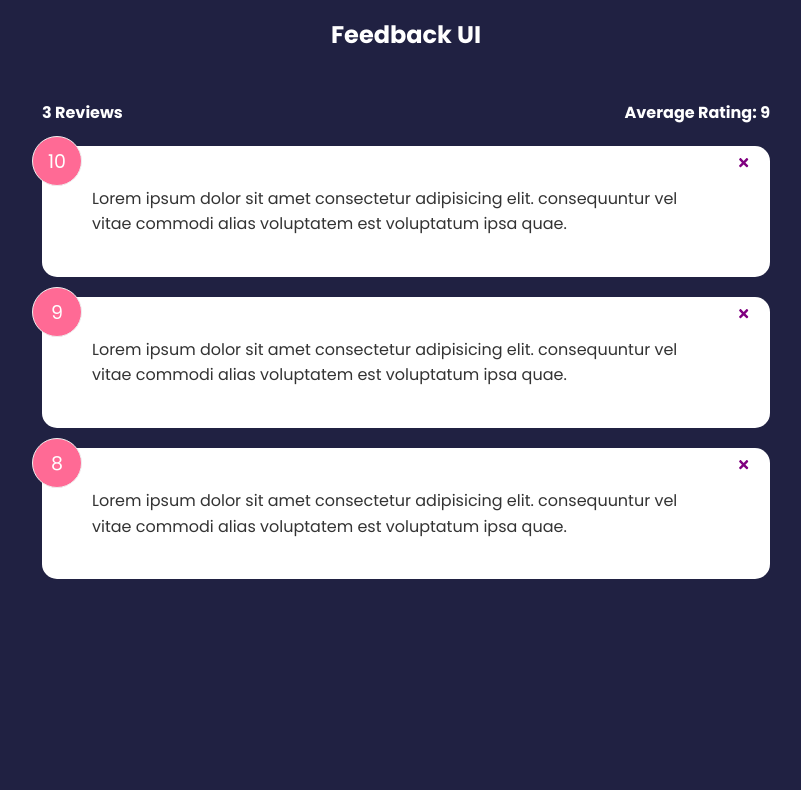
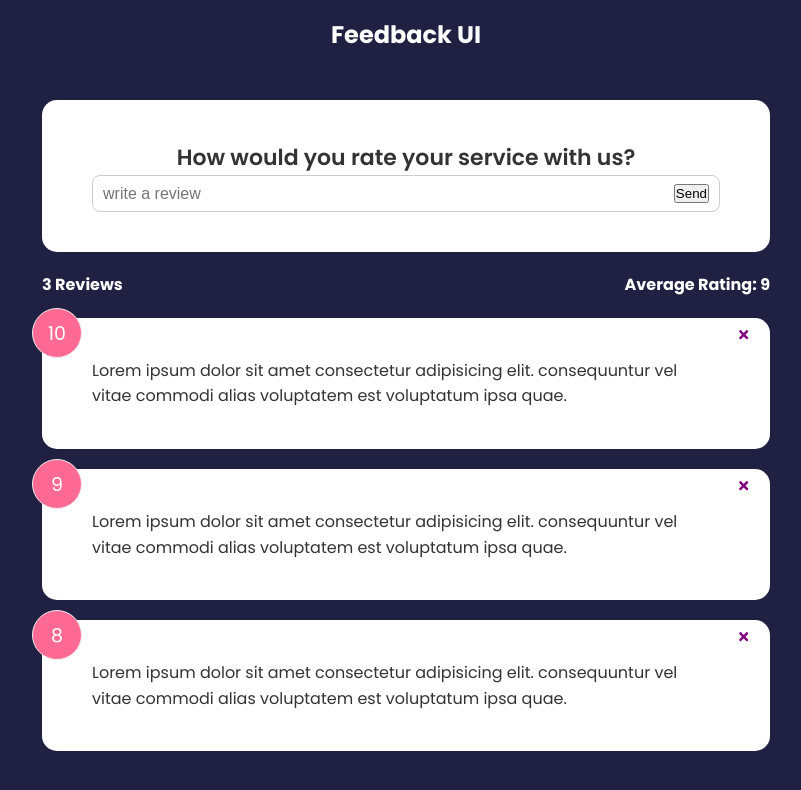
Before and after one commit to SaVanceX/feedback-app, a React (Create React App) app: page / in a window 1280 px wide. Shown: the top 790 px of the page, without its empty margins (234-1035 px from the left). Built offline with nearby package versions, Linux system fonts and the light colour scheme.

Commit message:
Form input and state

```diff
--- a/src/App.tsx
+++ b/src/App.tsx
@@ -4,6 +4,7 @@ import Header from "./components/Header";
 import FeedbackData from "./data/FeedbackData";
 import FeedbackLists from "./components/FeedbackLists";
 import FeedbackStats from "./components/FeedbackStats";
+import FeedbackForm from "./components/FeedbackForm";
 
 function App () {
   const [feedback, setFeedback] = useState(FeedbackData)
@@ -17,6 +18,7 @@ function App () {
     <>
     <Header />
     <div className="container">
+    <FeedbackForm/>
     <FeedbackStats feedback={feedback}/>
     <FeedbackLists feedback={feedback} handleDelete={deleteFeeback} />
 
--- /dev/null
+++ b/src/components/FeedbackForm.tsx
@@ -0,0 +1,27 @@
+import React from 'react'
+import { useState } from 'react'
+import Card from './Shared/Card'
+
+
+function FeedbackInput() {
+  const [text, setText] = useState('')
+
+  const handleTextChange = (e: any) => {
+    setText(e.target.value)
+  }
+
+  return (
+    <Card>
+      <form>
+        <h2>How would you rate your service with us?</h2>
+        {/* @todo - rating select component */}
+        <div className="input-group">
+          <input onChange={handleTextChange} type="text" placeholder='write a review' value={text} />
+          <button type="submit">Send</button>
+        </div>
+      </form>
+    </Card>
+  )
+}
+
+export default FeedbackInput
```
